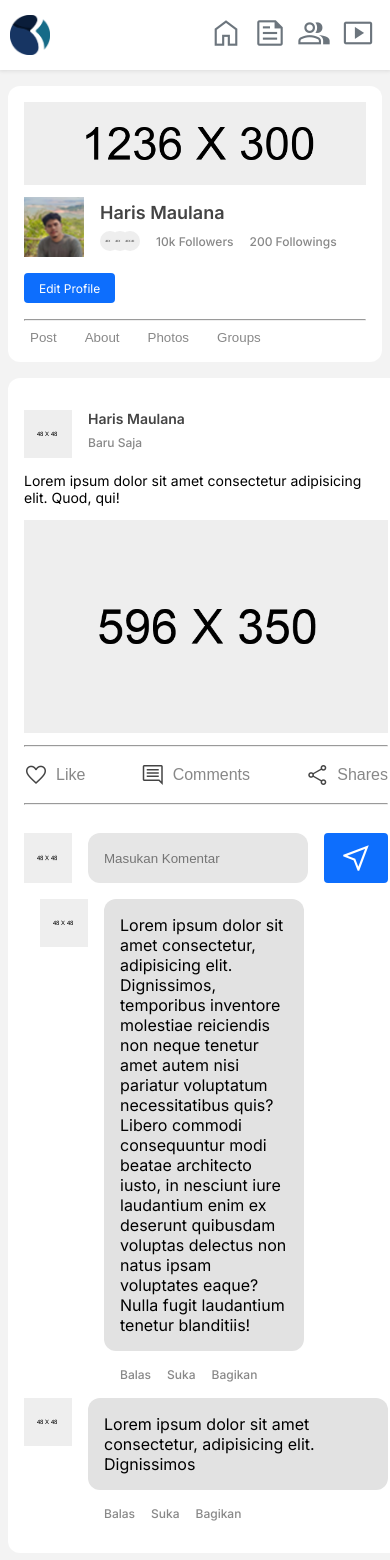
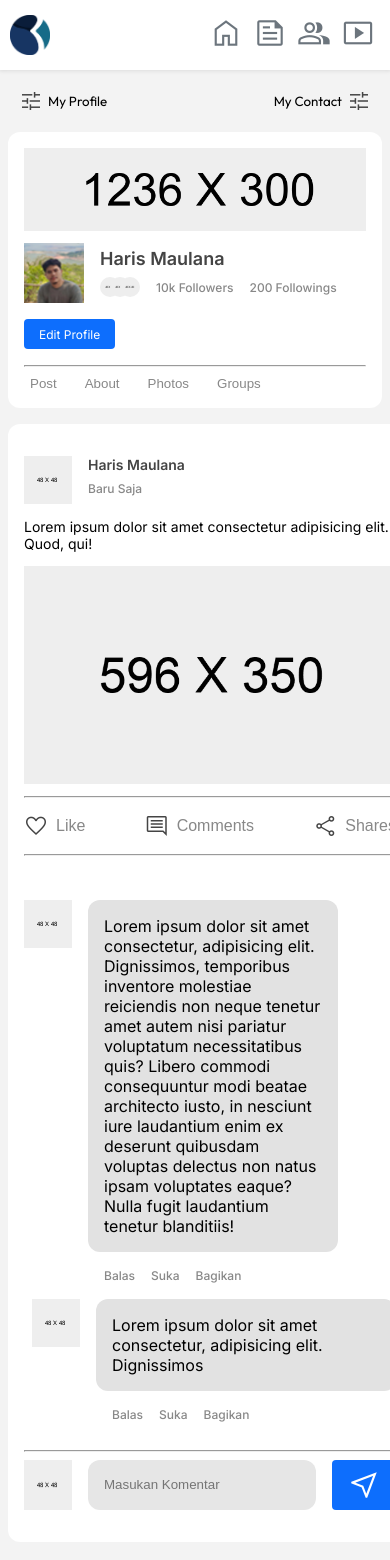
Before and after one commit to Haris-mlna/andaru-partners, a React (Create React App) app: page /profile in a window 390 px wide. Shown: the top 1560 px of the page. Built offline with nearby package versions, Linux system fonts and the light colour scheme.

Commit message:
update responsive mobil side in profile page

```diff
--- a/src/components/Molekul/contact/contact.module.css
+++ b/src/components/Molekul/contact/contact.module.css
@@ -2,6 +2,7 @@
   flex: 1;
   min-width: 250px;
   transition: 300ms ease-in-out;
+  overflow-y: scroll;
 }
 
 @media (max-width: 762px) {
--- a/src/components/Organism/feed/feed.jsx
+++ b/src/components/Organism/feed/feed.jsx
@@ -41,22 +41,7 @@ const Feed = () => {
         </div>
         <hr />
         <br />
-        <div className={styles.commentpost}>
-          <AvatarSidebar />
-          <input
-            className={styles.comment}
-            type="text"
-            name="commentpost"
-            id="searchbar"
-            placeholder="Masukan Komentar"
-          />
-          <ButtonPrimary
-            new_className={styles.btnSendComment}
-            text={
-              <IconsFA new_className={styles.sendComment} title={"near_me"} />
-            }
-          />
-        </div>
+
         <div className={styles.resultComment}>
           <div className={styles.wrapResultComment}>
             <div className={styles.profilrAv}>
@@ -82,6 +67,8 @@ const Feed = () => {
           </div>
         </div>
 
+
+
         <div className={styles.resultReplyComment}>
           <div className={styles.wrapReplyComment}>
             <div className={styles.profilrAv}>
@@ -101,6 +88,24 @@ const Feed = () => {
             <Span12 text={"Bagikan"} />
           </div>
         </div>
+        <br />
+        <hr />
+        <div className={styles.commentpost}>
+          <AvatarSidebar />
+          <input
+            className={styles.comment}
+            type="text"
+            name="commentpost"
+            id="searchbar"
+            placeholder="Masukan Komentar"
+          />
+          <ButtonPrimary
+            new_className={styles.btnSendComment}
+            text={
+              <IconsFA new_className={styles.sendComment} title={"near_me"} />
+            }
+          />
+        </div>
       </div>
     </div>
   );
--- a/src/components/Organism/feed/feed.module.css
+++ b/src/components/Organism/feed/feed.module.css
@@ -13,6 +13,11 @@
     display: flex;
     gap: 1rem;
 }
+
+.respostimg{
+    width: 100%;
+}
+
 
 .texthead{
     display: flex;
@@ -121,11 +126,11 @@
 
     .resultComment{
         margin-left: 0rem;
-        padding-left: 1em;
     }
 
     .resultReplyComment{
         margin-left: 0rem;
+        padding-left: 0.5em;
     }
 
     .resatag18{
@@ -141,6 +146,6 @@
     }
 
     .firstComment{
-        width: 200px;
+        width: 250px;
     }
 }
--- a/src/components/Organism/responsive-button/responsive-button.js
+++ b/src/components/Organism/responsive-button/responsive-button.js
@@ -47,4 +47,52 @@ const ResponsiveButton = () => {
   );
 };
 
-export default ResponsiveButton;
+
+
+
+const ResponsiveButtonProfile = () => {
+  const [sidebarIsOpen, setSidebarIsOpen] = useState(false);
+  const [contactIsOpen, setContactIsOpen] = useState(false);
+
+  const handleOpen = (component, direction, isOpen, setOpen) => {
+    const componentElement = document.querySelector(component);
+
+    // Check if the component is already open
+    const isComponentOpen = isOpen && (direction === 'left' ? sidebarIsOpen : contactIsOpen);
+
+    if (isComponentOpen) {
+      if (direction === 'left') {
+        componentElement.style.left = '-100%'; // Close the component
+        setSidebarIsOpen(false); // Close the sidebar
+      } else if (direction === 'right') {
+        componentElement.style.right = '-100%'; // Close the component
+        setContactIsOpen(false); // Close the contact
+      }
+    } else {
+      if (direction === 'left') {
+        componentElement.style.left = '0px'; // Open the component
+        setSidebarIsOpen(true);
+        setContactIsOpen(false); // Close the contact
+      } else if (direction === 'right') {
+        componentElement.style.right = '0px'; // Open the component
+        setContactIsOpen(true);
+        setSidebarIsOpen(false); // Close the sidebar
+      }
+    }
+  };
+
+  return (
+    <div className={styles.container}>
+      <button onClick={() => handleOpen("#aboutres", 'left', sidebarIsOpen, setSidebarIsOpen)}>
+        <IconsFA new_className={styles.icons} title={"tune"} size={"small"} />
+        My Profile
+      </button>
+      <button onClick={() => handleOpen("#contactres", 'right', contactIsOpen, setContactIsOpen)}>
+        My Contact
+        <IconsFA new_className={styles.icons} title={"tune"} size={"small"} />
+      </button>
+    </div>
+  );
+};
+
+export   {ResponsiveButtonProfile, ResponsiveButton};
--- a/src/pages/home/home.js
+++ b/src/pages/home/home.js
@@ -9,7 +9,7 @@ import Navbar from "../../components/Organism/navbar/navbar.jsx";
 import Sidebar from "../../components/Organism/sidebar/sidebar";
 import Feed from "../../components/Organism/feed/feed";
 import NavbarMobile from "../../components/Organism/navbar-mobile/navbar-mobile";
-import ResponsiveButton from "../../components/Organism/responsive-button/responsive-button";
+import {ResponsiveButton} from "../../components/Organism/responsive-button/responsive-button";
 
 
 const Home = () => {
--- a/src/pages/profile/profile.jsx
+++ b/src/pages/profile/profile.jsx
@@ -13,6 +13,8 @@ import ProfileFeed from "./profileFeed";
 import { SidebarGallery } from "../../components/Molekul/right-sidebar/right-sidebar";
 import { ContactOnly } from "../../components/Molekul/contact/contact";
 import { GroupGrid } from "../../components/Organism/group/group";
+import { ResponsiveButtonProfile } from "../../components/Organism/responsive-button/responsive-button";
+
 
 const Profile = () => {
   const [active, setActive] = useState("post");
@@ -28,6 +30,7 @@ const Profile = () => {
       </div>
 
       <div className={styles.containerMobile}>
+      <ResponsiveButtonProfile/>
 
       <div className={styles.headerProfile}>
         <ProfileBanner new_className={styles.profileBanner} />
@@ -65,13 +68,13 @@ const Profile = () => {
       {/* POST */}
       {active === "post" && (
         <div className={styles.main_section_profile}>
-          <div className={styles.profileLeft}>
+          <div className={styles.profileLeft}id="aboutres" >
             <About />
           </div>
           <div className={styles.profileMid}>
             <ProfileFeed />
           </div>
-          <div className={styles.profileRight}>
+          <div className={styles.profileRight} id="contactres">
             {" "}
             <SidebarGallery />
             <br />
--- a/src/pages/profile/profile.module.css
+++ b/src/pages/profile/profile.module.css
@@ -79,6 +79,8 @@
 
 .profileLeft {
   flex: 1;
+  transition: 300ms ease-in-out;
+  top: 130px;
 }
 
 .profileMid {
@@ -87,10 +89,13 @@
 
 .profileRight {
   flex: 1;
+  transition: 300ms ease-in-out;
+  top: 130px;
 }
 
 .aboutLeft {
   flex: 3.1;
+
 }
 
 .aboutRight {
@@ -119,9 +124,6 @@
 @media (max-width: 762px) {
   .containerMobile {
     padding: 0.5rem;
-  }
-
-  .profile{
   }
 
   .headerProfile {
@@ -165,7 +167,12 @@
 
   .profileLeft {
     flex: 1;
-    display: none;
+    max-width: none;
+    position: fixed;
+    width: 100%;
+    background-color: white;
+    left: -100%;
+    height: 100vh;
   }
 
   .profileMid {
@@ -174,7 +181,12 @@
 
   .profileRight {
     flex: 1;
-    display: none;
+    max-width: none;
+    position: fixed;
+    width: 100%;
+    background-color: white;
+    right: -100%;
+    overflow-y: scroll;
   }
 
   .main_section_profile_about{
```
